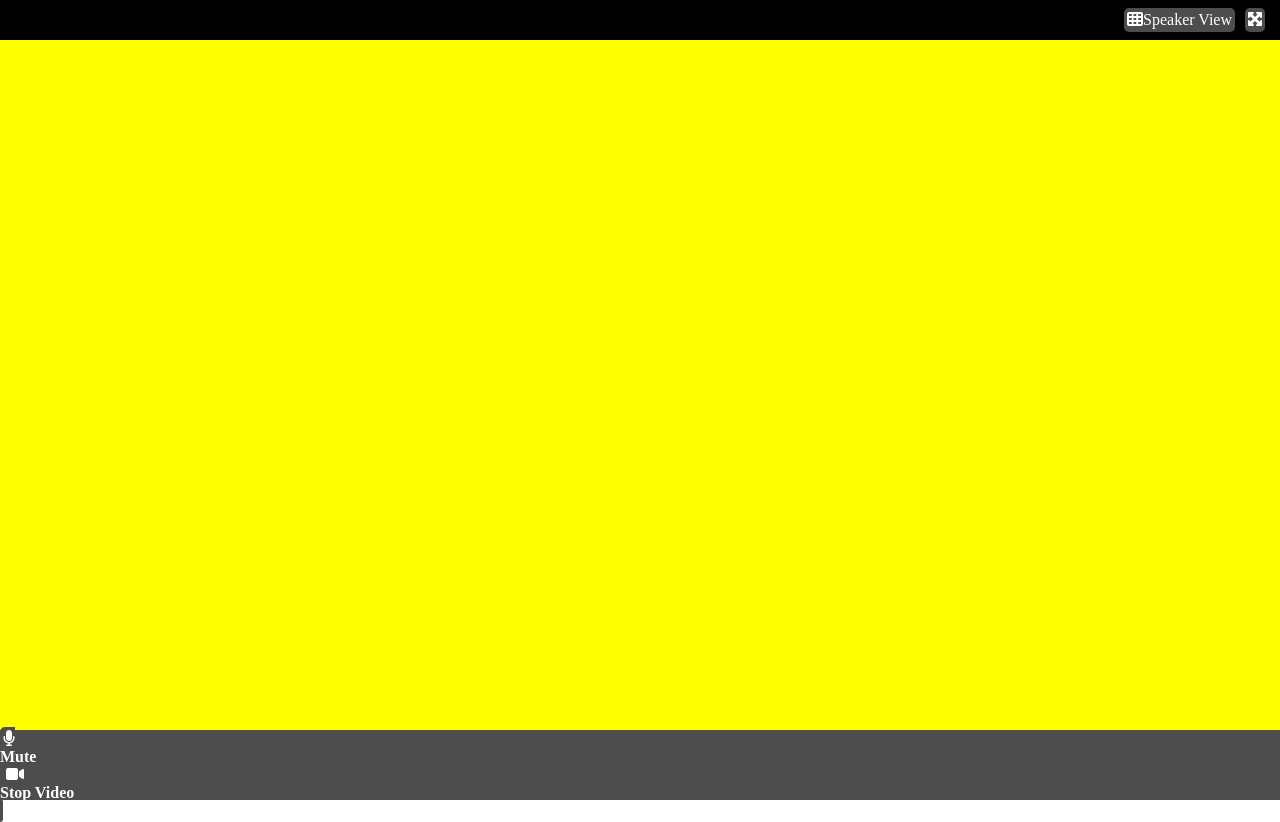
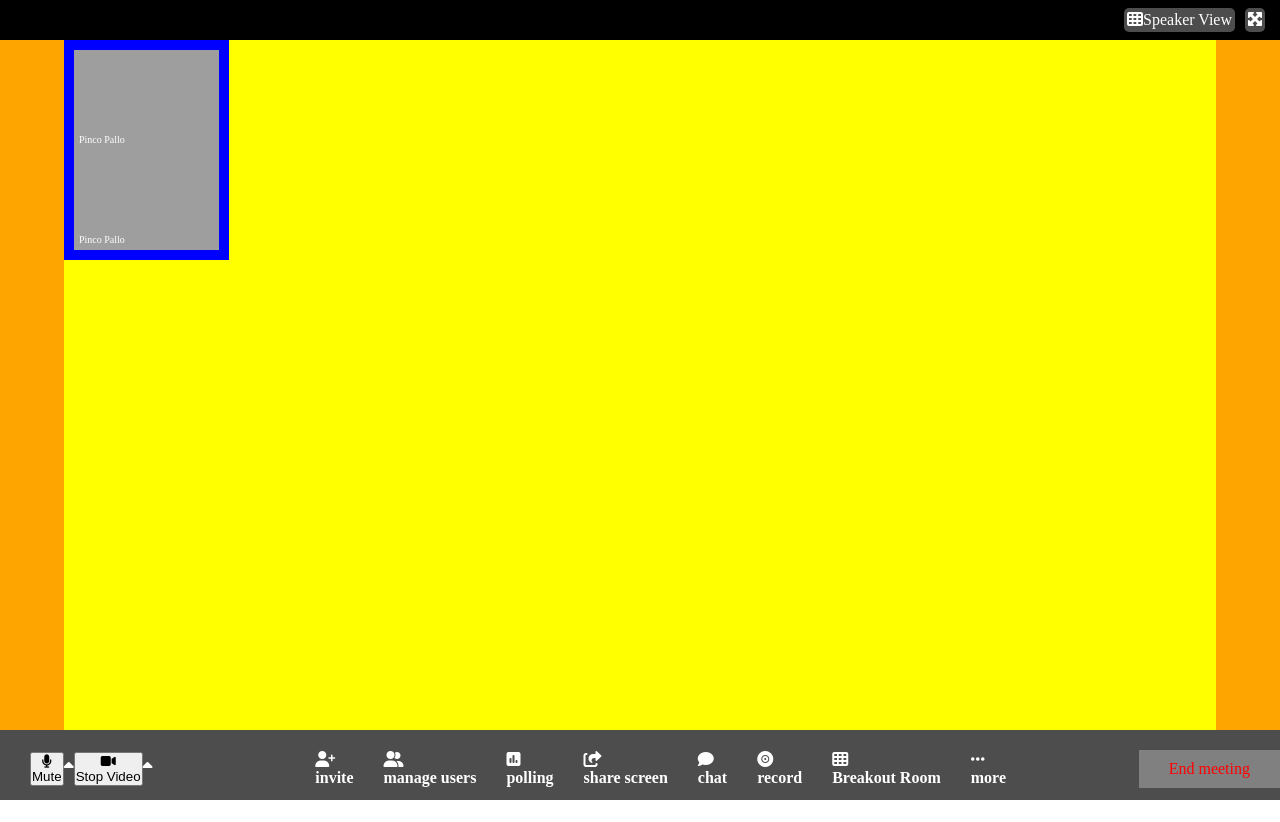
Before and after one commit to uomma/html-css-zoom, a plain HTML site: page index.html in a window 1280 px wide. After the commit the page ends 800 px from the top, so only its background shows below. Drawn offline with Linux system fonts and the light colour scheme; grey boxes are pictures that could not be loaded.

Commit message:
unfinished

```diff
--- a/css/style.css
+++ b/css/style.css
@@ -4,7 +4,7 @@
     box-sizing: border-box;
 }
 
-body{
+body {
     color: white;
 }
 
@@ -14,26 +14,16 @@ header {
     background-color: black;
 
 }
-
-main{
-    height: calc(100vh - 110px);
-    background-color: yellow;
-    overflow: auto;
-}
-footer{
+footer {
     height: 70px;
     background-color: rgb(78, 77, 77);
-    display: flex;
+
+
 }
 
-
-span{
-    background-color: rgb(78, 77, 77);
-    padding: 3px;
-    border-radius: 5px;
-}
-
-.comand{
+/* header */
+.comand {
+    width: 100vw;
     padding: 8px 15px;
     display: flex;
     justify-content: flex-end;
@@ -41,12 +31,104 @@ span{
 
 
 }
-.container{
+span {
+    background-color: rgb(78, 77, 77);
+    padding: 3px;
+    border-radius: 5px;
+
+}
 
 
 
+/* header */
+
+
+
+/* main */
+
+main{
+    height: calc(100vh - 110px);
+    background-color: orange;
+    display: flex;
+    justify-content: center;
+
 }
 
-.row{
-    align-items: flex-end;
+.green {
+    width: 90vw;
+    display: flex;
+    background-color: yellow;
+    flex-wrap: wrap;
+    align-content: flex-start;
+
 }
+
+
+.col-conteiner {
+    width: calc(100% / 7);
+    padding: 10px;
+    background-color: blue;
+}
+
+
+.box {
+    height: 100px;
+    background-color: aqua;
+    display: flex;
+    text-align: center;
+    justify-content: center;
+    position: relative;
+}
+
+.person-name{
+    position: absolute;
+    bottom: 0;
+    left: 0;
+    padding: 5px;
+    font-size: 10px;
+}
+
+
+.box img{
+    width: 100%;
+    display: block;
+}
+
+/* main */
+
+
+
+/* footer */
+
+.bottom{
+    padding-top: 20px;
+    width: 100vw;
+    display: flex;
+    align-items: center;
+    justify-content:space-between;
+
+}
+.interagisci{
+    display: flex;
+    align-items: center;
+    padding: 0px 30px;
+}
+
+.end {
+    background-color: grey;
+    padding: 10px 30px;
+    color: red;
+    display: flex;
+    align-items: center;
+
+}
+
+.options{ display: flex;
+    align-items: center;
+    gap: 30px;
+
+}
+
+
+
+/* footer */
--- a/index.html
+++ b/index.html
@@ -13,27 +13,88 @@
 </head>
 
 <body>
+
+    <!--  header start -->
     <header>
         <div class="comand">
             <span> <i class="fa-solid fa-table-cells"></i>Speaker View </span>
             <span><i class="fa-solid fa-maximize"></i></span>
         </div>
     </header>
+    <!--  header end -->
+
+
+    <!--  main start -->
     <main>
-        <div class="conteiner"></div>
+        <section class="green">
+            <div class="col-conteiner">
+                <div class="box">
+                    <img src="https://picsum.photos/id/237/200/300" alt="">
+                    <div class="person-name">Pinco Pallo</div>
+                </div>
+                <div class="box">
+                    <img src="https://picsum.photos/id/237/200/300" alt="">
+                    <div class="person-name">Pinco Pallo</div>
+
+            </div>
+        </section>
+
 
 
 
     </main>
+    <!--  main end -->
+    <!--  footer start -->
+
     <footer>
-        <div class="btn row sx">
-            <span><i class="fa-solid fa-microphone"></i><h4>Mute</h4></span>
-            <span><i class="fa-solid fa-video"></i><h4>Stop Video</h4></span>
+        <div class="bottom">
+            <div class="interagisci">
+                <button><i class="fa-solid fa-microphone"></i>
+                    <div>Mute</div>
+                </button>
+                <i class="fa-solid fa-sort-up"></i>
+                <button><i class="fa-solid fa-video"></i>
+                    <div>Stop Video</div>
+                </button>
+                <i alt="soo" class="fa-solid fa-sort-up"></i>
+            </div>
 
-            <!-- <i class="fa-solid fa-sort-up"></i> -->
+            <div class="options">
+                <section>
+                    <i class="fa-solid fa-user-plus"></i>
+                    <h4>invite</h4>
+                </section>
+                <section><i class="fa-solid fa-user-group"></i>
+                    <h4>manage users</h4>
+                </section>
+                <section><i class="fa-solid fa-square-poll-vertical"></i>
+                    <h4>polling</h4>
+                </section>
+                <section><i class="fa-solid fa-share-from-square"></i>
+                    <h4>share screen</h4>
+                </section>
+                <section><i class="fa-solid fa-comment"></i>
+                    <h4>chat</h4>
+                </section>
+                <section><i class="fa-solid fa-record-vinyl"></i>
+                    <h4>record</h4>
+                </section>
+                <section><i class="fa-solid fa-table-cells"></i>
+                    <h4>Breakout Room</h4>
+                </section>
+                <section><i class="fa-solid fa-ellipsis"></i>
+                    <h4>more</h4>
+                </section>
+
+            </div>
+
+            <div class="end">
+                <article>End meeting</article>
+            </div>
         </div>
+    </footer>
+    <!--  footer end -->
 
-    </footer>
 </body>
 
 </html>
```
